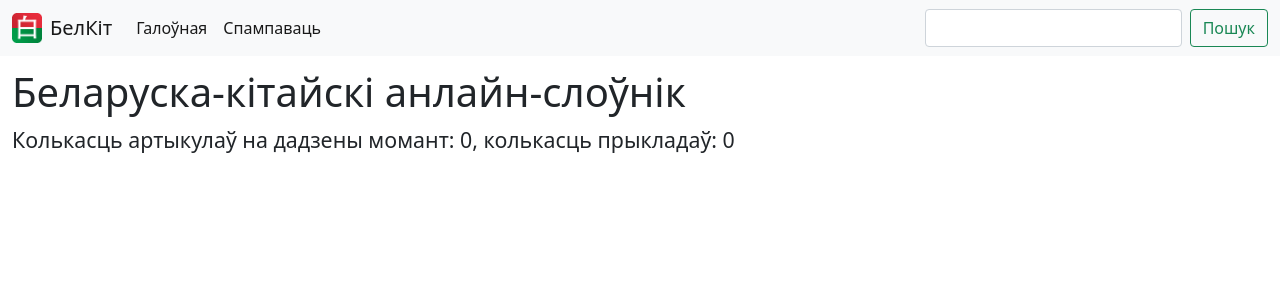
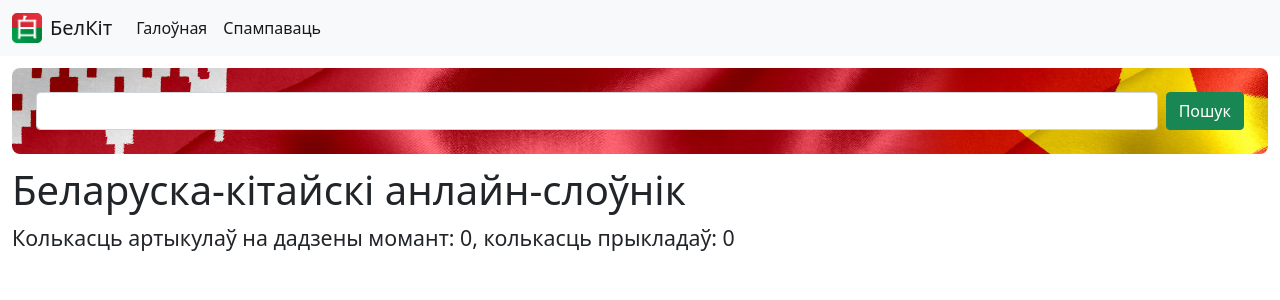
Before and after one commit to alex-rusakevich/belkit, a Django app: page / in a window 1280 px wide. Shown: the top 300 px of the page. Run offline with Django 5.2, Linux system fonts and the light colour scheme; data that the repository does not hold is empty.

Commit message:
#patch made search input more visible

```diff
--- a/frontend/static/css/base.css
+++ b/frontend/static/css/base.css
@@ -4,12 +4,17 @@ a.navbar-brand {
     gap: 8px;
 }
 
-nav.navbar > div.container-fluid, main > div.container {
+nav.navbar > div.container-fluid, main > div.container, div#search-box {
     max-width: 1320px;
 }
 
-nav.navbar {
+div#search-box > div {
     margin-bottom: 12px;
+    margin-top: 12px;
+    padding: 24px;
+
+    background-image: url(/static/img/searchbox_background.jpg);
+    border-radius: 8px;
 }
 
 p {
--- a/frontend/templates/frontend/base.html
+++ b/frontend/templates/frontend/base.html
@@ -7,7 +7,7 @@
     <meta charset="utf-8">
     <meta name="viewport" content="width=device-width, initial-scale=1">
     <title>{% block title %}Беларуска-кітайскі анлайн-слоўнік{% endblock %}</title>
-    <link rel="icon" type="image/png" href="/static/favicon.png"/>
+    <link rel="icon" type="image/png" href="/static/img/favicon.png"/>
 
     <link href="https://cdn.jsdelivr.net/npm/bootstrap@5.0.2/dist/css/bootstrap.min.css" rel="stylesheet" integrity="sha384-EVSTQN3/azprG1Anm3QDgpJLIm9Nao0Yz1ztcQTwFspd3yD65VohhpuuCOmLASjC" crossorigin="anonymous">
     <link rel="stylesheet" type="text/css" href="{% static 'css/base.css' %}">
@@ -22,7 +22,7 @@
                     <span class="navbar-toggler-icon"></span>
                 </button>
                 <a class="navbar-brand" href="/">
-                <img src="{% static 'favicon.png' %}" width="30" height="30">
+                    <img src="{% static 'img/favicon.png' %}" width="30" height="30">
                     <span>БелКіт</span>
                 </a>
                 <div class="collapse navbar-collapse" id="navbarTogglerDemo03">
@@ -34,14 +34,18 @@
                         <a class="nav-link active" aria-current="page" href="/download/">Спампаваць</a>
                     </li>
                     </ul>
+                </div>
+            </div>
+        </nav>
 
+        <div id="search-box" class="container-fluid">
+            <div>
                 <form class="d-flex" action="/search" method="get">
                     <input class="form-control me-2" type="search" placeholder="" aria-label="Search" name="query">
-                    <button class="btn btn-outline-success" type="submit">Пошук</button>
+                    <button class="btn btn-success" type="submit">Пошук</button>
                 </form>
             </div>
         </div>
-        </nav>
     </header>
 
     <main>
```
Also changed, not shown: frontend/static/img/favicon.png (renamed from frontend/static/favicon.png), frontend/static/img/searchbox_background.jpg (added). Lines whose indentation alone changed are shown as unchanged.
